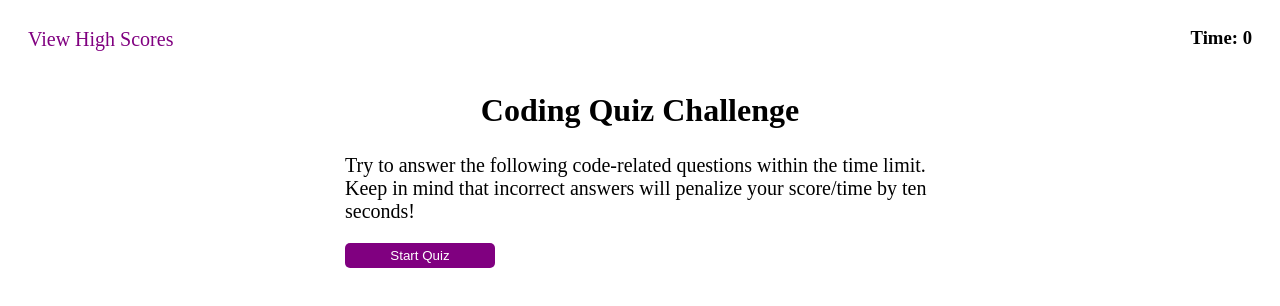
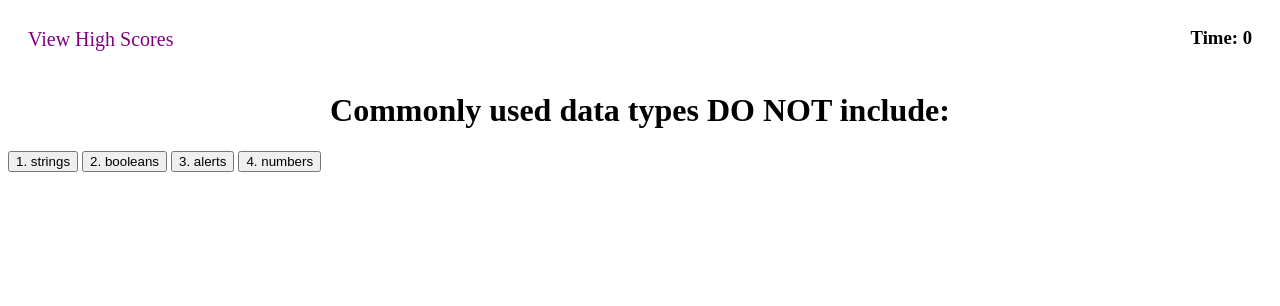
Before and after one commit to viclandron27/code-quiz, a plain HTML site: page index.html in a window 1280 px wide. Both pictures are taken after a click on the button "Start Quiz". Drawn offline with Linux system fonts and the light colour scheme.

Commit message:
got questions to show and rotate through all the questions in the quiz

```diff
--- a/assets/css/style.css
+++ b/assets/css/style.css
@@ -57,3 +57,7 @@ p {
     border-radius: 5px;
     padding: 5px 30px;
 }
+
+.hide {
+    display: none;
+}
--- a/assets/js/java.js
+++ b/assets/js/java.js
@@ -1,3 +1,5 @@
+const title = document.getElementById("title");
+const description = document.getElementById ("description");
 const start = document.getElementById("start");
 const quiz = document.getElementById("question-container");
 const question = document.getElementById("question");
@@ -6,6 +8,8 @@ const choiceB = document.getElementById("B");
 const choiceC = document.getElementById("C");
 const choiceD = document.getElementById("D");
 
+ //var lastQuestionIndex = allQuestions.length - 1;
+ var runningQuestionIndex = 0;
 
 //create questions
 var allQuestions = [
@@ -28,7 +32,7 @@ var allQuestions = [
     },
 
     {
-        question : "Arrays in JavaScript ccan be used to store __________.",
+        question : "Arrays in JavaScript can be used to store __________.",
         choiceA : "1. numbers and strings ",
         choiceB : "2. other arrays",
         choiceC : "3. booleans",
@@ -53,15 +57,16 @@ var allQuestions = [
         choiceD : "4. console.log",
         correct : "D"
     }
-
   ];
 
-//var lastQuestionIndex = allQuestions.length - 1;
-var runningQuestionIndex = 0;
 
-//displays to user each question
 function renderQuestion(){
-   // console.log(allQuestions);
+  //console.log(allQuestions);
+        quiz.removeAttribute('class')
+        title.setAttribute('class', 'hide')
+        description.setAttribute('class', 'hide')
+        start.setAttribute('class', 'hide')
+
        var q = allQuestions[runningQuestionIndex];
        question.innerHTML = "<h1>" + q.question + "<h1>";
        choiceA.innerHTML = q.choiceA;
@@ -69,14 +74,16 @@ function renderQuestion(){
        choiceC.innerHTML = q.choiceC;
        choiceD.innerHTML = q.choiceD;
        runningQuestionIndex++
-}
+  };
 
-    //renderQuestion();
+
 
 //check if question is correct
 function checkAnswer(answer) {
-   if (allQuestions[runningQuestionIndex].correct === answer) {
+   if (answer == allQuestions[runningQuestionIndex].correct) {
+       console.log (allQuestions[runningQuestionIndex].correct)
        alert("Correct!")
+        renderQuestion();
     }
     else {
         alert("Wrong")
@@ -84,4 +91,7 @@ function checkAnswer(answer) {
     }
 };
 
-start.addEventListener("click", renderQuestion);
+//call function when user presses start button
+start.addEventListener("click", function(){
+    renderQuestion()
+});
--- a/index.html
+++ b/index.html
@@ -14,15 +14,15 @@
             <h3 class="time" id="timer ">Time: 0</h3>
         </header>
 
-        <h1 class="title">Coding Quiz Challenge</h1>
+        <h1 class="title" id="title">Coding Quiz Challenge</h1>
 
-        <section class="description">
+        <section class="description" id="description">
             <p>Try to answer the following code-related questions within the time limit. Keep in mind that incorrect answers will penalize your score/time by ten seconds!</p>
 
             <button id="start">Start Quiz</button>
         </section>
 
-        <div id="question-container" style="display: none;">
+        <div id="question-container" class="hide">
             <div id="question">Question</div>
             <div id="answer-buttons">
                 <button class="btn" id="A" onclick="checkAnswer('A')">Answer 1</button>
```
Lines whose indentation alone changed are shown as unchanged.
